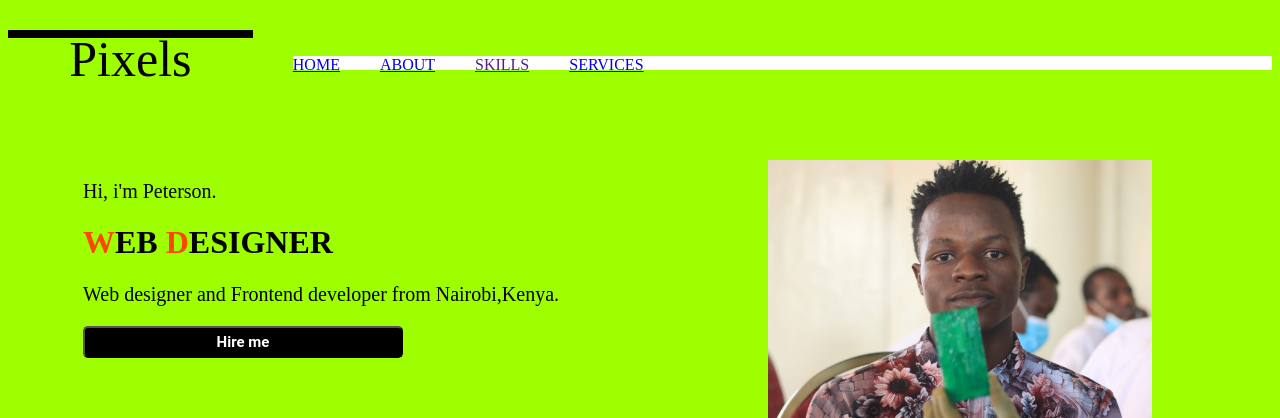
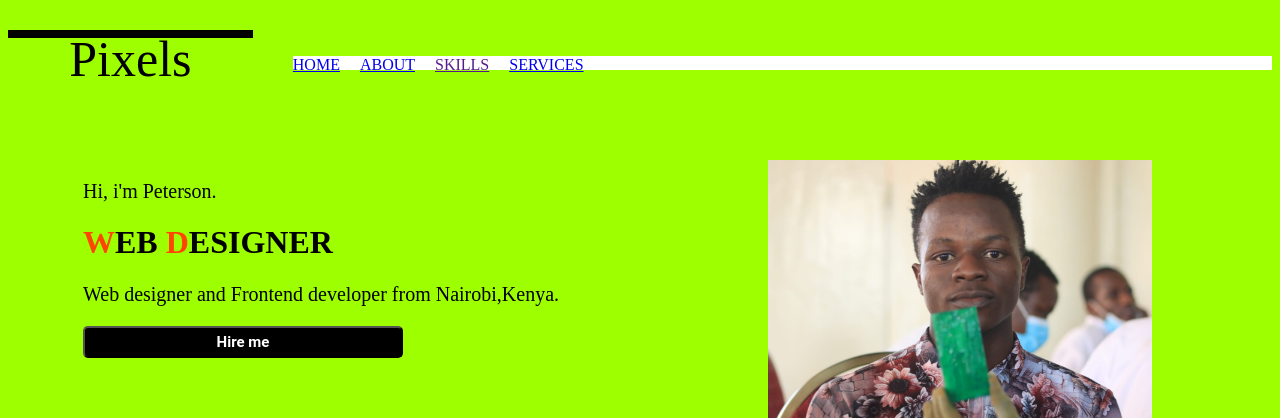
Before and after one commit to Pedrollaverrissie/Portfolio, a plain HTML site: page index.html in a window 1280 px wide. Shown: the top 418 px of the page. Drawn offline with Linux system fonts and the light colour scheme.

Commit message:
Update index.html

```diff
--- a/index.html
+++ b/index.html
@@ -110,10 +110,10 @@
         </div>
         <div class="right">
             <a href="http://127.0.0.1:5500/about.html">HOME</a>
-            <a style="margin-left: 40px;
-                    margin-right: 40px;" href="https://pixels-1.github.io/about/">ABOUT</a>
+            <a style="margin-left: 20px;
+                    margin-right: 20px;" href="https://pixels-1.github.io/about/">ABOUT</a>
             <a style="
-            margin-right: 40px;" href="">SKILLS</a>
+            margin-right: 20px;" href="">SKILLS</a>
             <a href="https://pixels-1.github.io/services/">SERVICES</a>
         </div>
     </div>
```
